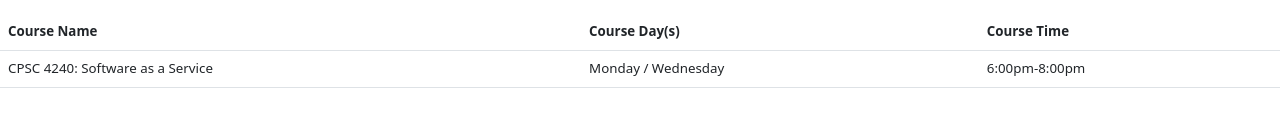
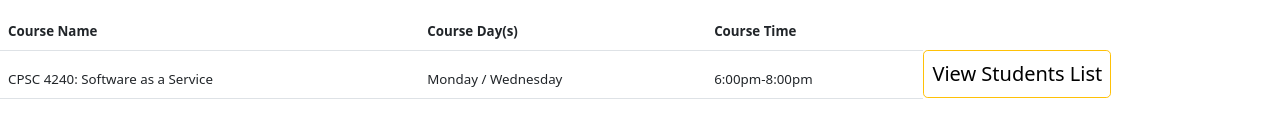
Before and after one commit to Veronica-Carpenter/CPSC-4240-Team3, an Angular app in the folder timely-app/: page /ProfessorHomePageComponent in a window 1280 px wide. Shown: the part 279-416 px from the top of the page. Built offline with nearby package versions, Linux system fonts and the light colour scheme.

Commit message:
Added button for list of students

```diff
--- a/timely-app/src/app/professor-home-page/professor-home-page.component.html
+++ b/timely-app/src/app/professor-home-page/professor-home-page.component.html
@@ -22,6 +22,7 @@
             <td>CPSC 4240: Software as a Service</td>
             <td>Monday / Wednesday</td>
             <td>6:00pm-8:00pm</td>
+            <a [routerLink]="['/AddStudents']" class="btn btn-lg btn-warning" role="button">View Students List</a>
         </tr>
     </thead>
     <tbody id='tasks'>
```
